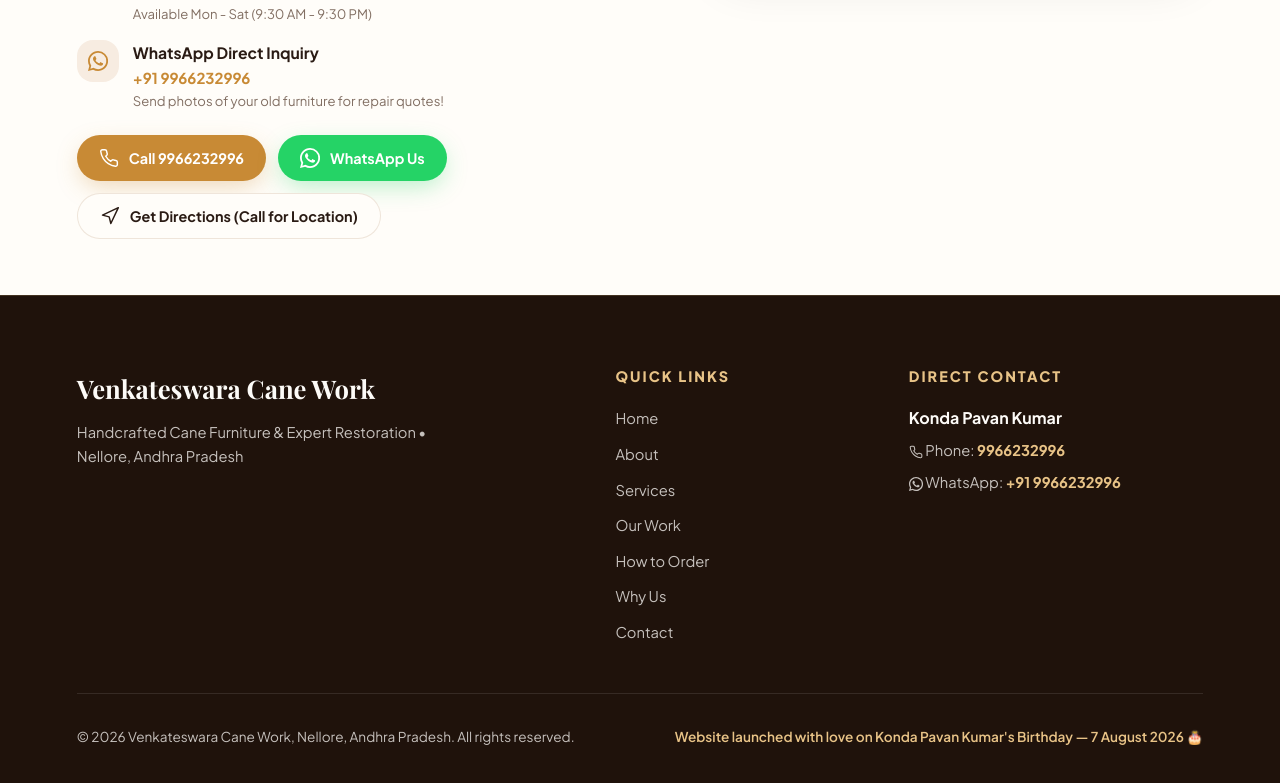
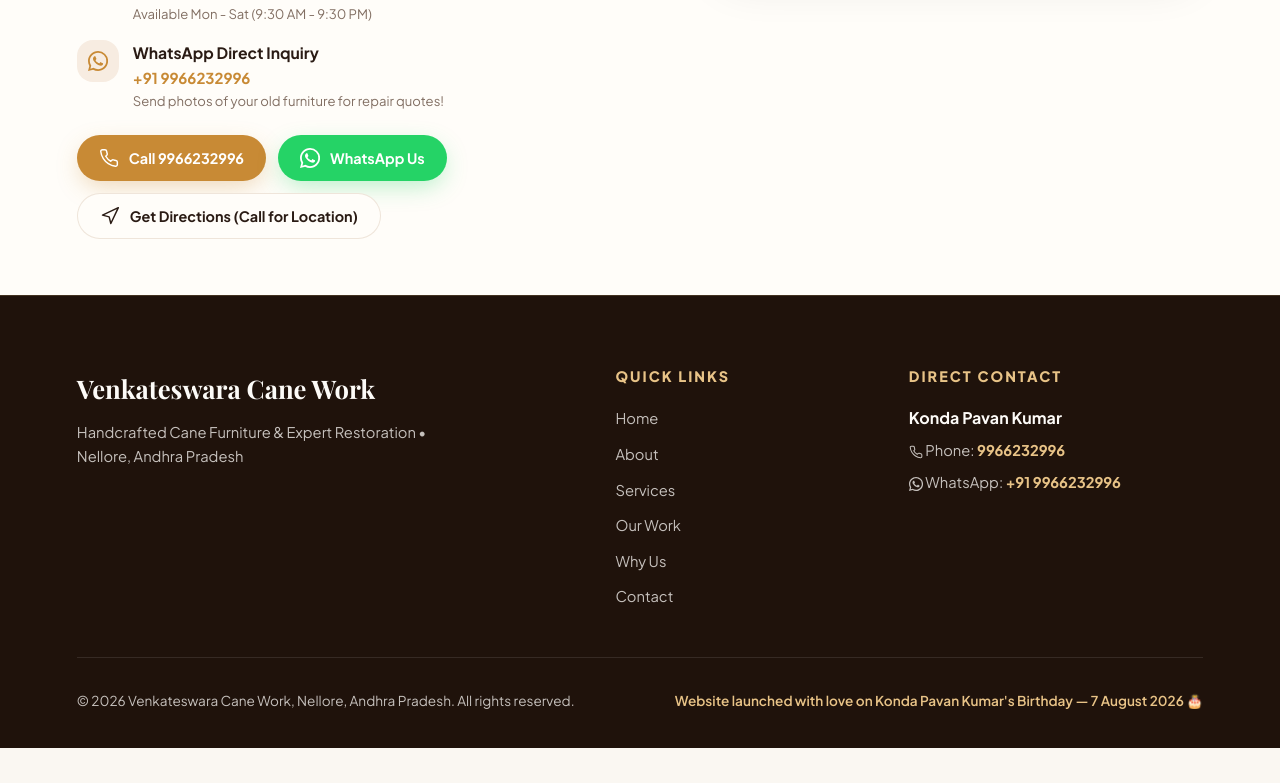
Before and after one commit to kishorejorige/venkateswara-cane-work, a React (Vite) app: page / in a window 1280 px wide. Shown: the part 5677-6460 px from the top of the page. After the commit the page ends 6425 px from the top, so only its background shows below. Built offline with nearby package versions, Linux system fonts and the light colour scheme; a web font is replaced by a local one.

Commit message:
fix: simplify footer quick links

```diff
--- a/src/components/Footer.tsx
+++ b/src/components/Footer.tsx
@@ -23,7 +23,6 @@
               <li><a href="#about">{t.nav.about}</a></li>
               <li><a href="#services">{t.nav.services}</a></li>
               <li><a href="#gallery">{t.nav.gallery}</a></li>
-              <li><a href="#how-to-order">{t.nav.howToOrder}</a></li>
               <li><a href="#why-us">{t.nav.whyUs}</a></li>
               <li><a href="#contact">{t.nav.contact}</a></li>
             </ul>
```
